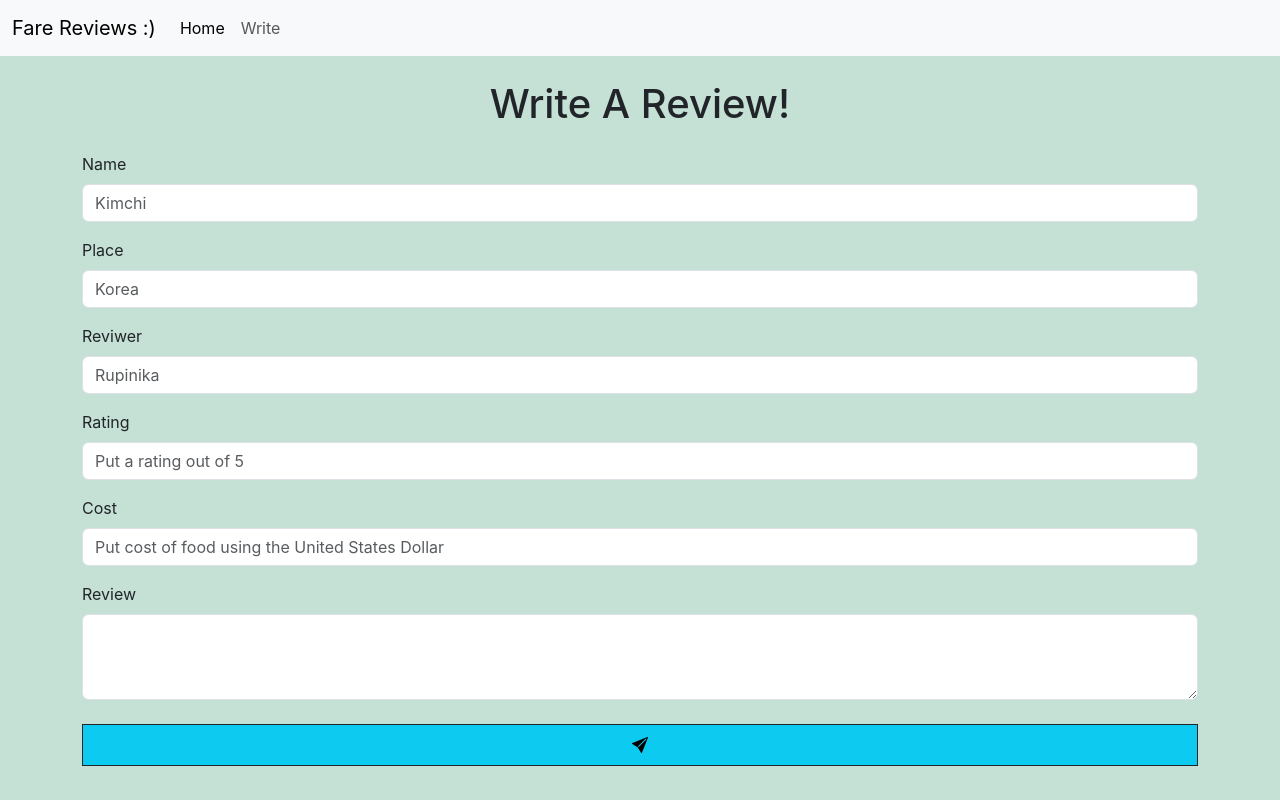
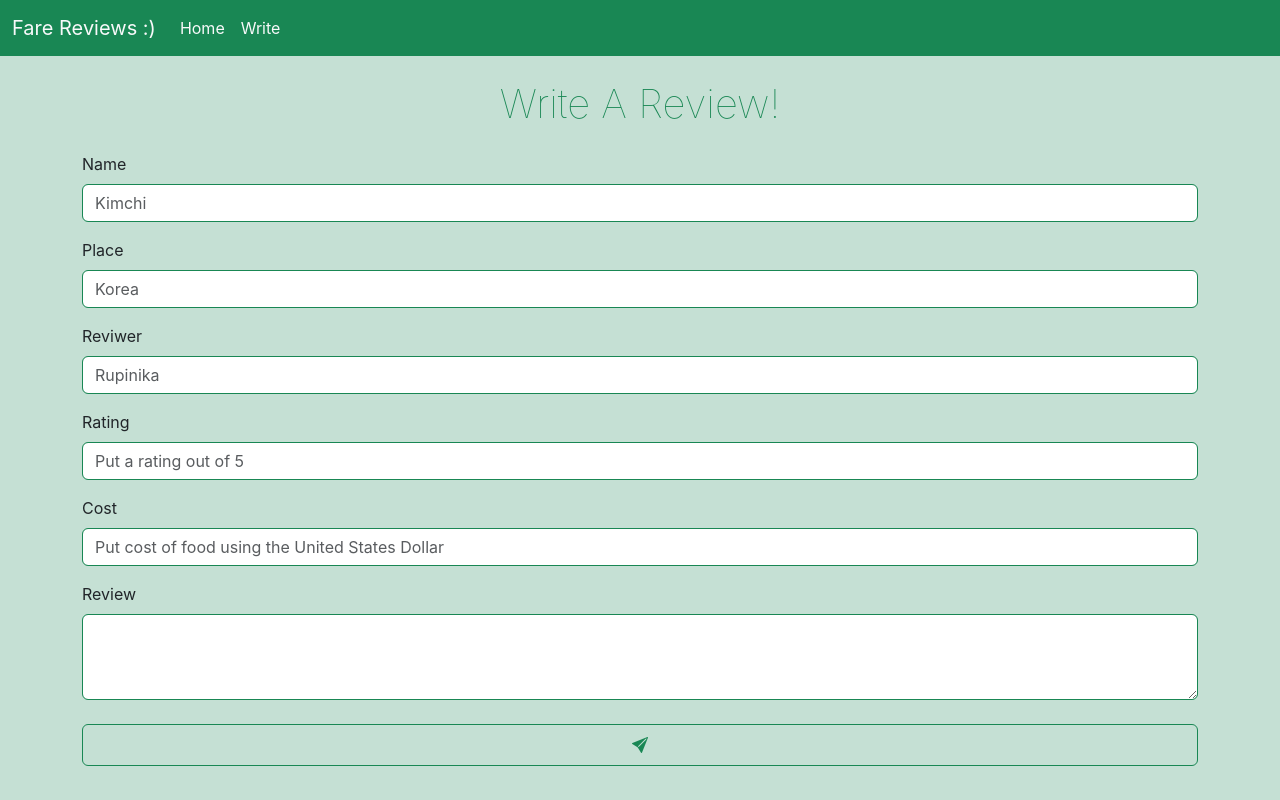
Before and after one commit to Rupinika/fare-reviews-app, a React (Create React App) app: page /Form in a window 1280 px wide. Built offline with nearby package versions, Linux system fonts and the light colour scheme.

Commit message:
Completed

```diff
--- a/src/components/Form.js
+++ b/src/components/Form.js
@@ -31,8 +31,10 @@ function Form() {
       });
   }
   return (
-    <container>
-      <h1 className="text-center m-4">Write A Review!</h1>
+    <container className="py-4">
+      <h1 className="text-center m-4 fw-lighter text-success">
+        Write A Review!
+      </h1>
       <form id="box" className="container " onSubmit={write}>
         <div className="mb-3">
           <label htmlFor="exampleFormControlInput1" className="form-label">
@@ -41,7 +43,7 @@ function Form() {
           <input
             ref={nameRef}
             type="text"
-            className="form-control"
+            className="form-control border border-success"
             id="exampleFormControlInput1"
             placeholder="Kimchi"
             required
@@ -54,7 +56,7 @@ function Form() {
           <input
             ref={placeRef}
             type="text"
-            className="form-control"
+            className="form-control border border-success"
             id="exampleFormControlInput2"
             placeholder="Korea"
             required
@@ -67,7 +69,7 @@ function Form() {
           <input
             ref={reviewerRef}
             type="text"
-            className="form-control"
+            className="form-control border border-success"
             id="exampleFormControlInput2"
             placeholder="Rupinika"
             required
@@ -80,7 +82,7 @@ function Form() {
           <input
             ref={ratingRef}
             type="text"
-            className="form-control"
+            className="form-control border border-success"
             id="exampleFormControlInput2"
             placeholder="Put a rating out of 5"
             required
@@ -93,7 +95,7 @@ function Form() {
           <input
             ref={costRef}
             type="text"
-            className="form-control"
+            className="form-control border border-success"
             id="exampleFormControlInput2"
             placeholder="Put cost of food using the United States Dollar"
             required
@@ -106,7 +108,7 @@ function Form() {
           </label>
           <textarea
             ref={reviewRef}
-            className="form-control"
+            className="form-control border border-success"
             id="exampleFormControlTextarea1"
             rows={3}
             defaultValue={""}
@@ -115,7 +117,7 @@ function Form() {
         </div>
         <button
           type="submit"
-          className="p-2 w-100 my-2 bg-info border border-dark"
+          className="p-2 w-100 my-2 btn btn-outline-success"
         >
           <i className="bi bi-send-fill" />
         </button>
--- a/src/components/Home.js
+++ b/src/components/Home.js
@@ -34,7 +34,7 @@ function Home() {
           </div>{" "}
         </div>
       ) : (
-        <div className="row">
+        <div className="row py-4">
           {information.map((element, index) => {
             return <Card element={element} />;
           })}
--- a/src/components/Navbar.js
+++ b/src/components/Navbar.js
@@ -4,9 +4,9 @@ import { Link } from "react-router-dom";
 function Navbar() {
   return (
     <>
-      <nav className="navbar navbar-expand-lg bg-body-tertiary">
+      <nav className="navbar navbar-expand-lg bg-success">
         <div className="container-fluid">
-          <a className="navbar-brand" href="/fare-reviews-app">
+          <a className="navbar-brand text-light" href="/fare-reviews-app">
             Fare Reviews :)
           </a>
           <button
@@ -24,7 +24,7 @@ function Navbar() {
             <ul className="navbar-nav me-auto mb-2 mb-lg-0">
               <li className="nav-item">
                 <Link
-                  className="nav-link active"
+                  className="nav-link active text-light"
                   aria-current="page"
                   to="/fare-reviews-app"
                 >
@@ -32,7 +32,7 @@ function Navbar() {
                 </Link>
               </li>
               <li className="nav-item">
-                <Link className="nav-link" to="/Form">
+                <Link className="nav-link text-light" to="/Form">
                   Write
                 </Link>
               </li>
--- a/src/components/Review.js
+++ b/src/components/Review.js
@@ -38,7 +38,7 @@ function Review() {
 
   return (
     <>
-      <div className="container text-center bg-success rounded-4 mt-5 p-3 w-50 text-light">
+      <div className="container text-center bg-success rounded-4 mt-5 p-3 w-50 text-light py-4">
         <div className="row">
           <div className="col">
             <h1> {review.name}</h1>
```
